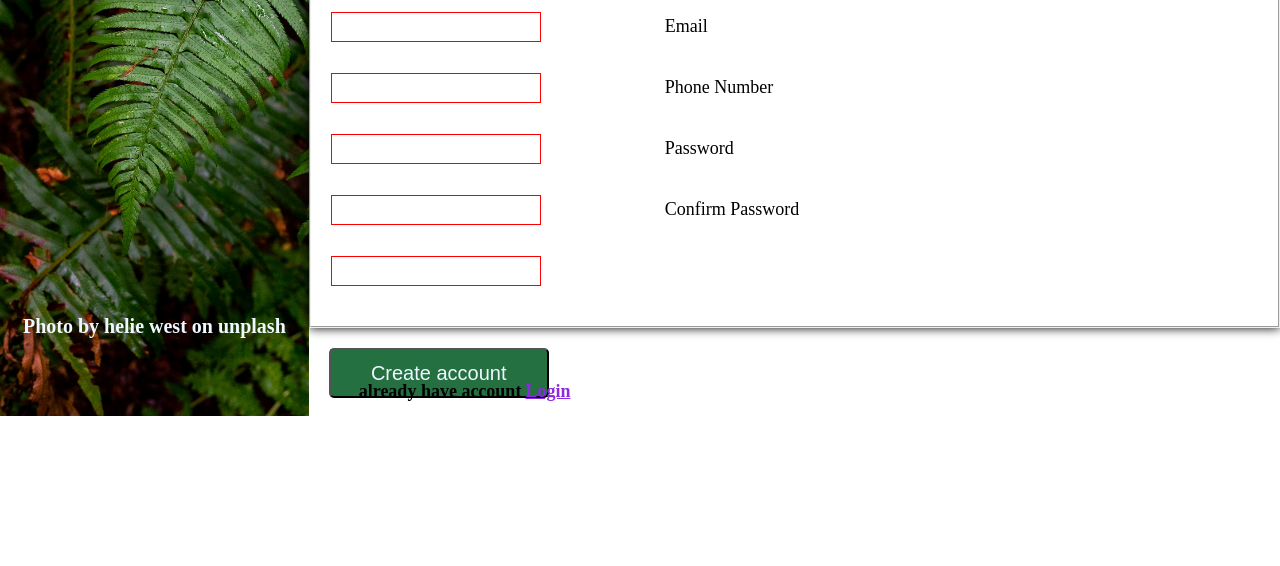
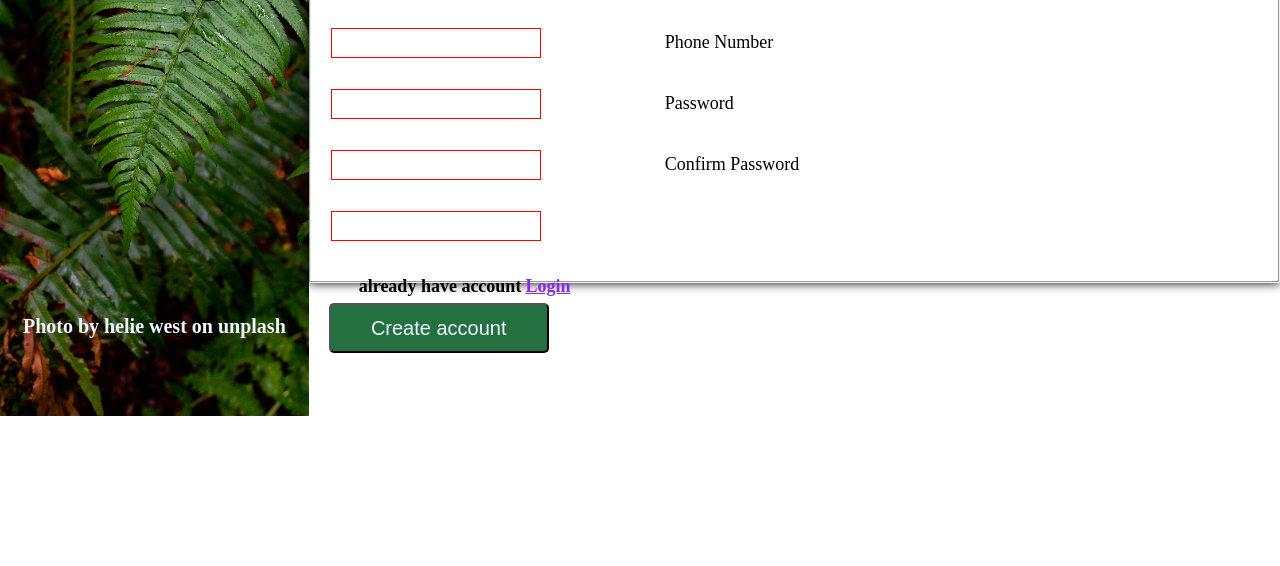
Before and after one commit to Hiteshtripathi45/signup_page, a plain HTML site: page index.html in a window 1280 px wide. Shown: the part 384-950 px from the top of the page. After the commit the page ends 800 px from the top, so only its background shows below. Drawn offline with Linux system fonts and the light colour scheme.

Commit message:
change the size of parts

```diff
--- a/style.css
+++ b/style.css
@@ -5,6 +5,7 @@
 }
 body{
     display: flex;
+    height: 100vh;
 }
 
 @font-face {
@@ -42,7 +43,7 @@ body{
 }
 
 .pa{
-    height: 30%;
+    height: 30vh;
     width: 100%;
     font-size: 10px;
     padding: 100px 450px 60px 50px;
@@ -52,7 +53,7 @@ body{
 }
 .partt{
     width: 100%;
-    height: 40%;
+    height: 40vh;
 }
 button{
     width: 220px;
```
